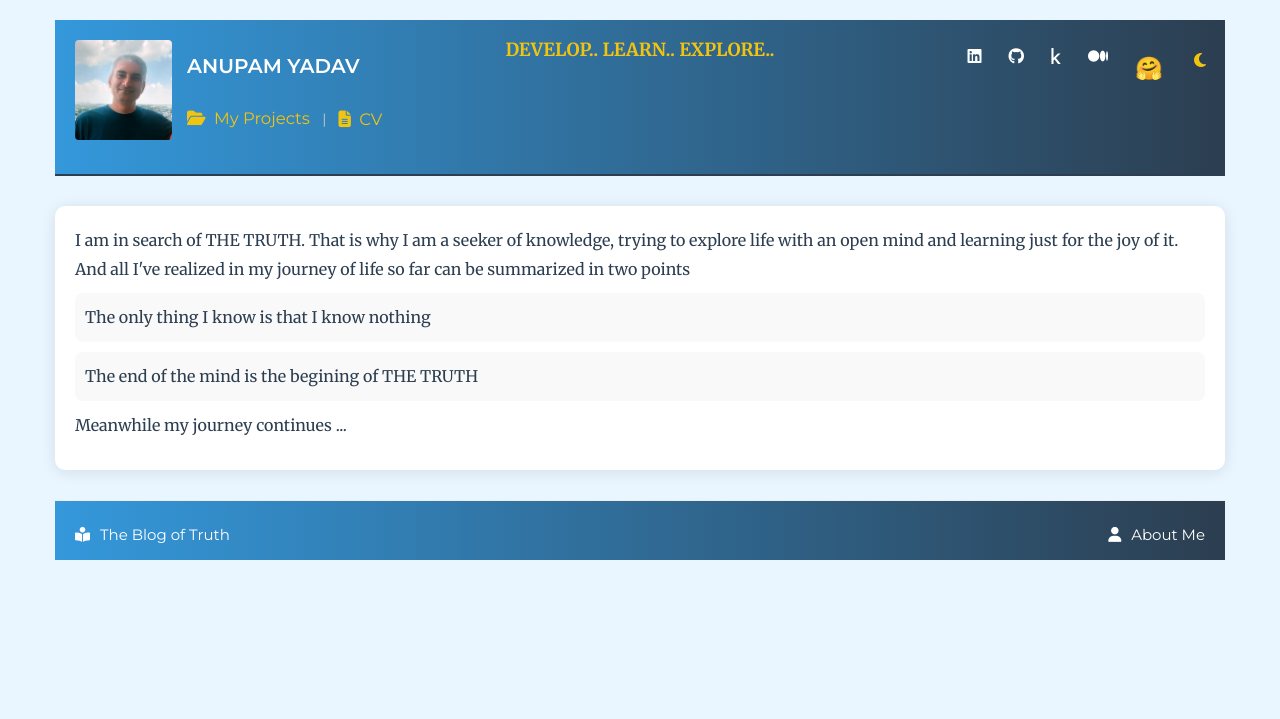
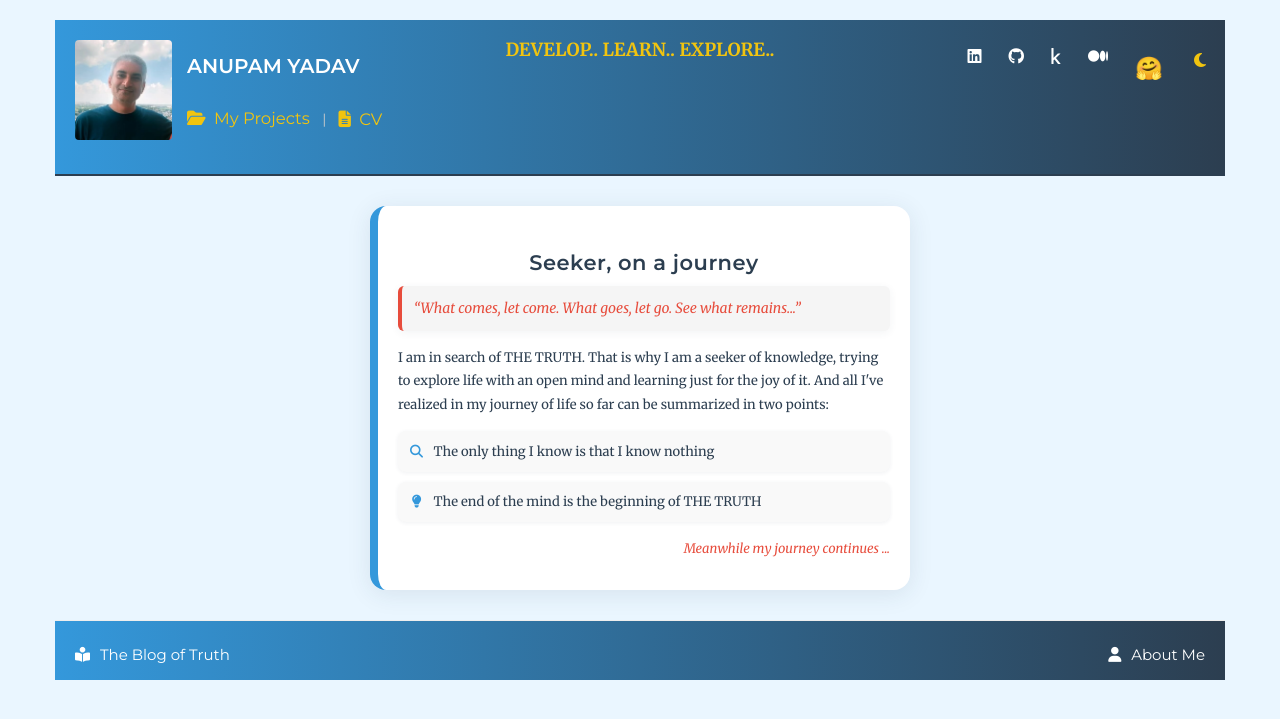
Before and after one commit to bk-anupam/bk-anupam.github.io, a Jekyll site: the page built from pages/AboutMe.html, in a window 1280 px wide. Shown: the top 719 px of the page. Built offline with Jekyll 4.4.1, drawn with Linux system fonts in a browser that asks for light colours.

Commit message:
Redesigned AboutMe.html

```diff
--- a/css/style.css
+++ b/css/style.css
@@ -697,3 +697,155 @@ marquee {
 .bio-content ul.chat-list li {
     /* Add specific styles if desired */
 }
+
+/* ==========================================================================
+   About Me Page Redesign
+   ========================================================================== */
+
+.about-blurb {
+  background: var(--content-bg);
+  color: var(--text-color);
+  border-radius: 16px;
+  box-shadow: 0 4px 24px rgba(44,62,80,0.10);
+  padding: 2.5rem 2rem 2rem 2rem;
+  margin: 2.5rem auto;
+  max-width: 540px;
+  border-left: 8px solid var(--secondary-color);
+  position: relative;
+  transition: background 0.3s, color 0.3s;
+}
+
+.about-avatar {
+  display: block;
+  margin: 0 auto 1.5rem auto;
+  width: 120px;
+  height: 120px;
+  object-fit: cover;
+  border-radius: 50%;
+  box-shadow: 0 4px 16px rgba(44,62,80,0.18);
+  border: 3px solid var(--secondary-color);
+  background: var(--section-bg);
+}
+
+.about-title {
+  text-align: center;
+  font-family: 'Montserrat', sans-serif;
+  font-size: 2.1rem;
+  font-weight: 700;
+  margin-bottom: 1.2rem;
+  color: var(--primary-color);
+  letter-spacing: 0.5px;
+}
+
+.about-quote {
+  background: var(--section-bg);
+  color: var(--accent-color);
+  font-style: italic;
+  font-size: 1.4rem;
+  border-left: 4px solid var(--accent-color);
+  padding: 1rem 1.2rem;
+  margin: 0 0 1.5rem 0;
+  border-radius: 6px;
+  box-shadow: 0 2px 8px rgba(44,62,80,0.06);
+  text-align: left;
+  transition: background 0.3s, color 0.3s;
+}
+
+.about-intro {
+  font-size: 1.3rem;
+  margin-bottom: 1.5rem;
+  color: var(--text-color);
+}
+
+.about-list {
+  list-style: none;
+  padding: 0;
+  margin-bottom: 1.5rem;
+}
+
+.about-list li {
+  display: flex;
+  align-items: center;
+  background: var(--light-bg);
+  color: var(--primary-color);
+  border-radius: 8px;
+  margin-bottom: 1rem;
+  padding: 0.85rem 1rem;
+  font-size: 1.3rem;
+  box-shadow: 0 1px 4px rgba(44,62,80,0.07);
+  transition: background 0.3s, color 0.3s;
+}
+
+.about-list-icon {
+  display: inline-flex;
+  align-items: center;
+  justify-content: center;
+  margin-right: 0.85rem;
+  font-size: 1.3rem;
+  color: var(--secondary-color);
+  min-width: 1.7rem;
+}
+
+.about-list li:hover {
+  background: var(--secondary-color);
+  color: #fff;
+  box-shadow: 0 2px 10px rgba(44,62,80,0.13);
+}
+
+.about-list li:hover .about-list-icon {
+  color: #fff;
+}
+
+.about-continue {
+  text-align: right;
+  font-style: italic;
+  color: var(--accent-color);
+  font-size: 1.3rem;
+  margin-top: 1.2rem;
+}
+
+/* Dark theme overrides for About Me */
+body.dark-theme .about-blurb {
+  background: var(--content-bg);
+  color: var(--text-color);
+  border-left: 8px solid var(--secondary-color);
+  box-shadow: 0 4px 24px rgba(0,0,0,0.25);
+}
+
+body.dark-theme .about-avatar {
+  background: var(--section-bg);
+  border: 3px solid var(--secondary-color);
+  box-shadow: 0 4px 16px rgba(0,0,0,0.25);
+}
+
+body.dark-theme .about-title {
+  color: var(--primary-color);
+}
+
+body.dark-theme .about-quote {
+  background: var(--section-bg);
+  color: var(--accent-color);
+  border-left: 4px solid var(--accent-color);
+}
+
+body.dark-theme .about-list li {
+  background: var(--section-bg);
+  color: var(--primary-color);
+}
+
+body.dark-theme .about-list li:hover {
+  background: var(--secondary-color);
+  color: #181818;
+}
+
+body.dark-theme .about-list-icon {
+  color: var(--secondary-color);
+}
+
+body.dark-theme .about-list li:hover .about-list-icon {
+  color: #181818;
+}
+
+body.dark-theme .about-continue {
+  color: var(--accent-color);
+}
--- a/pages/AboutMe.html
+++ b/pages/AboutMe.html
@@ -2,11 +2,17 @@
 layout: default
 title: Seeker, on a journey
 ---
-<div class="blurb">
-	<p>I am in search of THE TRUTH. That is why I am a seeker of knowledge, trying to explore life with an open mind and learning just for the joy of it. And all I've realized in my journey of life so far can be summarized in two points </p>
-	<ul>
-		<li>The only thing I know is that I know nothing</li>
-		<li>The end of the mind is the begining of THE TRUTH</li>
-	</ul>
-	<p>Meanwhile my journey continues ... </p>
-</div><!-- /.blurb -->
+<div class="about-blurb">
+  <h2 class="about-title">Seeker, on a journey</h2>
+  <blockquote class="about-quote">
+    “What comes, let come. What goes, let go. See what remains...”
+  </blockquote>
+  <p class="about-intro">
+    I am in search of THE TRUTH. That is why I am a seeker of knowledge, trying to explore life with an open mind and learning just for the joy of it. And all I've realized in my journey of life so far can be summarized in two points:
+  </p>
+  <ul class="about-list">
+    <li><span class="about-list-icon"><i class="fa fa-search"></i></span>The only thing I know is that I know nothing</li>
+    <li><span class="about-list-icon"><i class="fa fa-lightbulb"></i></span>The end of the mind is the beginning of THE TRUTH</li>
+  </ul>
+  <p class="about-continue">Meanwhile my journey continues ...</p>
+</div>
```
